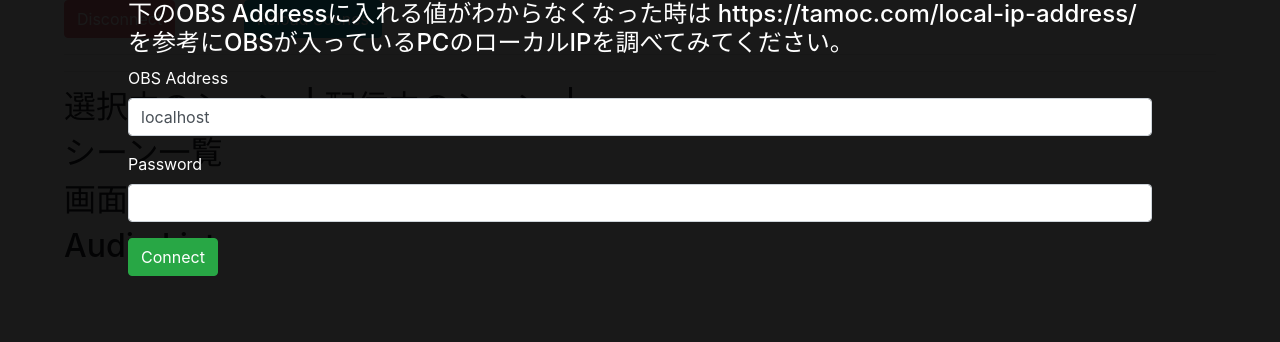
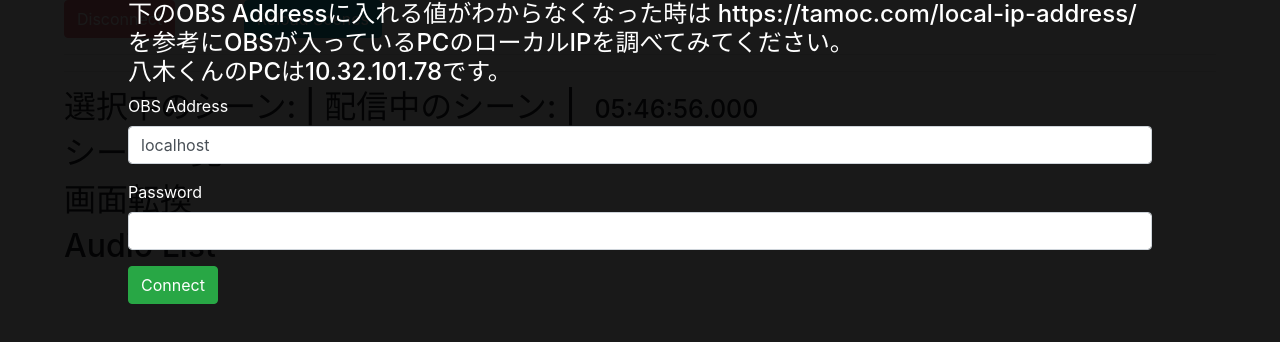
Before and after one commit to umedaobs/remote, a plain HTML site: page index.html in a window 1280 px wide. Drawn offline with nearby package versions, Linux system fonts and the light colour scheme.

Commit message:
Testing123

```diff
--- a/index.html
+++ b/index.html
@@ -45,7 +45,7 @@
 
   <!-- Button to close the overlay navigation -->
 
-  <h4>下のOBS Addressに入れる値がわからなくなった時は https://tamoc.com/local-ip-address/ を参考にOBSが入っているPCのローカルIPを調べてみてください。</h4>
+  <h4>下のOBS Addressに入れる値がわからなくなった時は https://tamoc.com/local-ip-address/ を参考にOBSが入っているPCのローカルIPを調べてみてください。<br>八木くんのPCは10.32.101.78です。</h4>
 
   <div class="form-group login">
     <label for="address">OBS Address</label>
```
